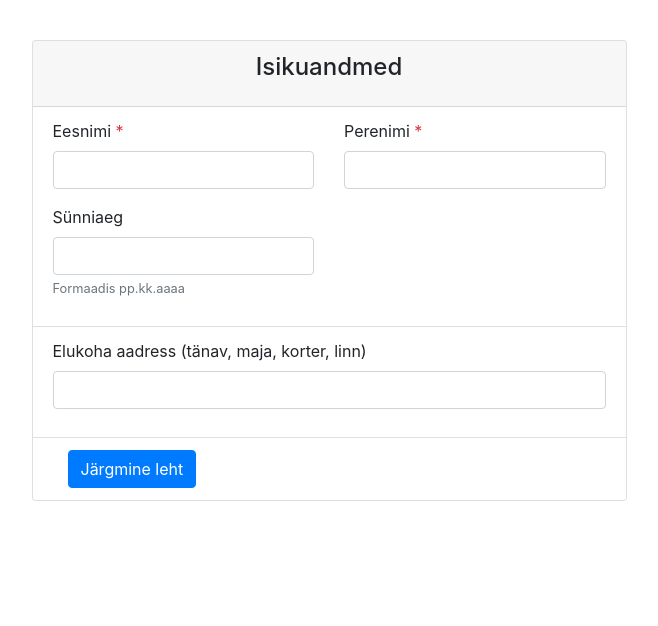
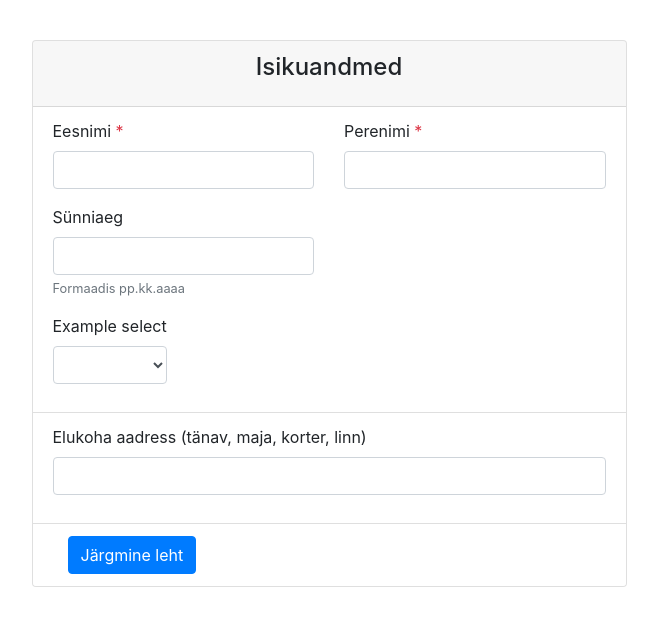
Before and after one commit to JoosepAlviste/ui-politsei-vue, a Vue app: page / in a window 1280 px wide. Shown: the top 626 px of the page, without its empty margins (311-969 px from the left). Built offline with nearby package versions, Linux system fonts and the light colour scheme.

Commit message:
Add select

```diff
--- /dev/null
+++ b/src/classes/mixins/input.js
@@ -0,0 +1,50 @@
+module.exports = {
+
+    props: {
+        name: { required: true },
+        label: { required: true },
+        error: { required: false, default: '' },
+        class_name: { required: false, default: '' },
+        help_text: { required: false, default: '' },
+        input_value: { required: false, default: '' },
+        required: { required: false, default: '' },
+    },
+
+    data() {
+        return {
+            value: null,
+        };
+    },
+
+    computed: {
+        hasError() {
+            return this.error.length > 0;
+        },
+
+        errorClass() {
+            return this.hasError ? 'has-danger' : '';
+        },
+
+        customClass() {
+            return this.class_name;
+        },
+
+        hasHelp() {
+            return this.help_text.length > 0;
+        },
+
+        hasAddon() {
+            return typeof this.$slots['addon'] !== 'undefined';
+        }
+    },
+
+    watch: {
+        input_value() {
+            this.value = this.input_value;
+        },
+
+        value() {
+            this.$emit('input-was-changed', this.value);
+        }
+    }
+};
--- a/src/components/bootstrap/FormInput.vue
+++ b/src/components/bootstrap/FormInput.vue
@@ -41,54 +41,13 @@
 </template>
 
 <script>
+    import Input from '../../classes/mixins/input';
+
     export default {
+        mixins: [ Input ],
+
         props: {
-            name: { required: true },
-            label: { required: true },
-            error: { required: false, default: '' },
-            class_name: { required: false, default: '' },
-            help_text: { required: false, default: '' },
             type: { required: false, default: 'text' },
-            input_value: { required: false, default: '' },
-            required: { required: false, default: '' },
         },
-
-        data() {
-            return {
-                value: '',
-            };
-        },
-
-        computed: {
-            hasError() {
-                return this.error.length > 0;
-            },
-
-            errorClass() {
-                return this.hasError ? 'has-danger' : '';
-            },
-
-            customClass() {
-                return this.class_name;
-            },
-
-            hasHelp() {
-                return this.help_text.length > 0;
-            },
-
-            hasAddon() {
-                return typeof this.$slots['addon'] !== 'undefined';
-            }
-        },
-
-        watch: {
-            input_value() {
-                this.value = this.input_value;
-            },
-
-            value() {
-                this.$emit('input-was-changed', this.value);
-            }
-        }
     }
 </script>
--- /dev/null
+++ b/src/components/bootstrap/FormSelect.vue
@@ -0,0 +1,35 @@
+<template>
+    <div class="form-group" :class="[ errorClass, customClass ]">
+
+        <label :for="name">Example select</label>
+
+        <select class="form-control" :id="name" :name="name" v-model="value">
+            <option v-for="option in values" :value="option.value">
+                {{ option.text }}
+            </option>
+        </select>
+
+        <div v-if="hasError"
+             class="form-control-feedback">
+            {{ error }}
+        </div>
+
+        <small v-if="hasHelp"
+               class="form-text text-muted">
+            {{ help_text }}
+        </small>
+    </div>
+</template>
+
+<script>
+    import Input from '../../classes/mixins/input';
+
+    export default {
+
+        mixins: [ Input ],
+
+        props: {
+            values: { required: true },
+        },
+    }
+</script>
--- a/src/steps/PersonData.vue
+++ b/src/steps/PersonData.vue
@@ -20,7 +20,7 @@
                 <form-input
                         name="last-name"
                         label="Perenimi"
-                        :error="''"
+                        :error="errors.get('personData', 'last-name')"
                         class_name="col"
                         :input_value="last_name"
                         :required="true"
@@ -33,12 +33,25 @@
                 <form-input
                         name="date-of-birth"
                         label="Sünniaeg"
-                        :error="''"
+                        :error="errors.get('personData', 'date-of-birth')"
                         class_name="col-6"
                         :input_value="date_of_birth"
                         help_text="Formaadis pp.kk.aaaa"
                         @input-was-changed="onDateOfBirthChanged">
                 </form-input>
+            </div>
+
+            <div class="row">
+                <form-select
+                        name="citizenship"
+                        label="Kodakondsus"
+                        :error="errors.get('personData', 'citizenship')"
+                        :input_value="citizenship"
+                        :required="true"
+                        :values="countries"
+                        class_name="col col-auto"
+                        @input-was-changed="onCitizenshipChanged">
+                </form-select>
             </div>
 
         </card-section>
@@ -48,7 +61,7 @@
                 <form-input
                         name="address"
                         label="Elukoha aadress (tänav, maja, korter, linn)"
-                        :error="''"
+                        :error="errors.get('personData', 'address')"
                         class_name="col-12"
                         :input_value="address"
                         @input-was-changed="onAddressChanged">
@@ -63,10 +76,11 @@
     import Step from './Step.vue';
     import CardSection from '../components/CardSection.vue';
     import FormInput from '../components/bootstrap/FormInput.vue';
+    import FormSelect from '../components/bootstrap/FormSelect.vue';
 
     export default {
 
-        components: { Step, CardSection, FormInput },
+        components: { Step, CardSection, FormInput, FormSelect },
 
         props: {
             errors: { required: true },
@@ -78,8 +92,16 @@
                 last_name: '',
                 date_of_birth: null,
                 address: '',
+                citizenship: '',
+
                 previous_step: '',
                 next_step: 'event_info',
+
+                countries: [
+                    { value: 'est', text: 'Estonia' },
+                    { value: 'rus', text: 'Russia' },
+                    { value: 'other', text: 'Other' },
+                ],
             };
         },
 
@@ -112,6 +134,10 @@
                 this.address = address;
 
                 // Validate
+            },
+
+            onCitizenshipChanged(citizenship) {
+                this.citizenship = citizenship;
             }
         }
     }
```
